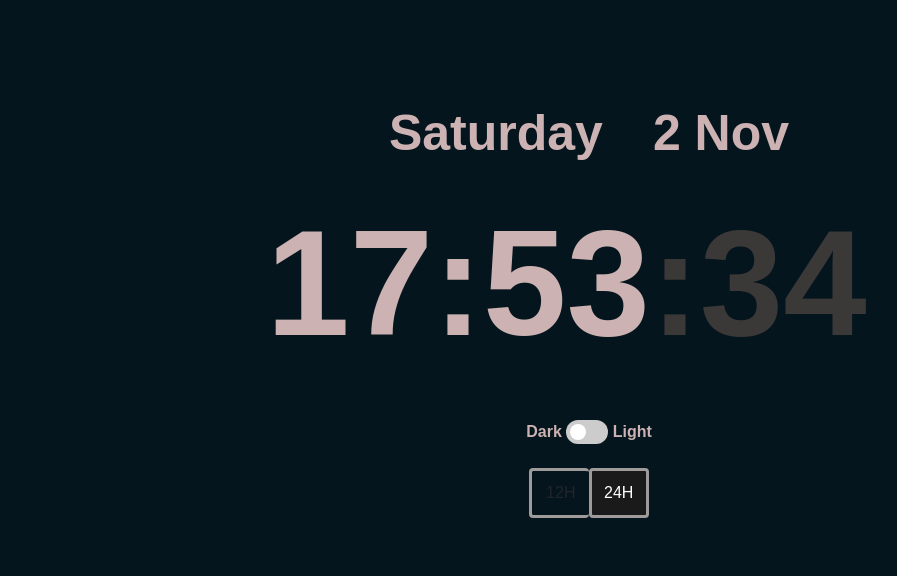
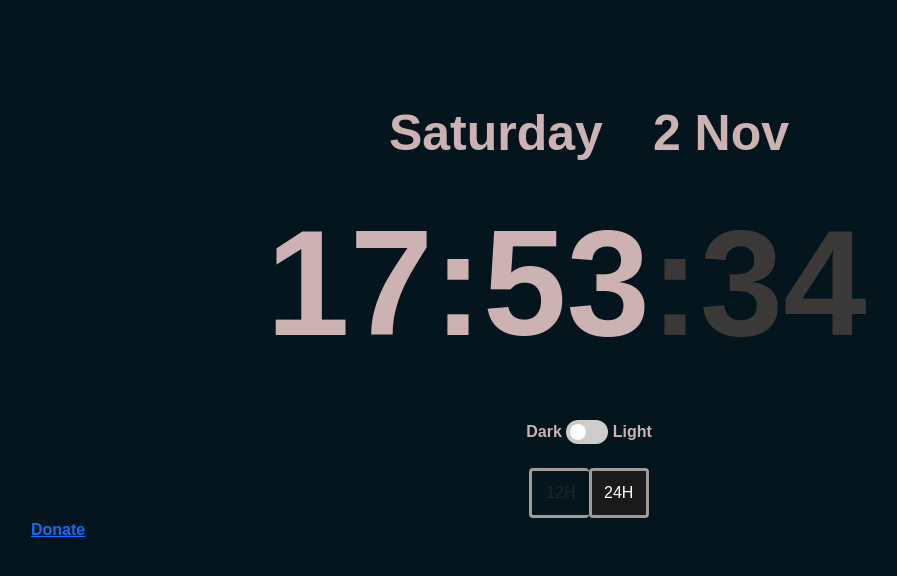
Before and after one commit to ManojNallusamy/clock-tab, a browser extension: page index.html in a window 1280 px wide. Shown: the whole page, without its empty margins (51-948 px from the left). Drawn offline with nearby package versions, Linux system fonts and the light colour scheme.

Commit message:
Add Donate button

```diff
--- a/index.html
+++ b/index.html
@@ -58,6 +58,7 @@
                 <label for="toggle-24" class="btn">24H</label>
             </div>
         </div>
+        <a href="https://buymeacoffee.com/manojnal" class="bn1">Donate</a>
     </div>
 </body>
 <script src="app.js"></script>
```
